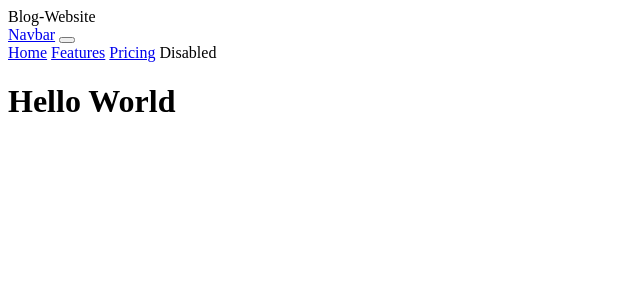
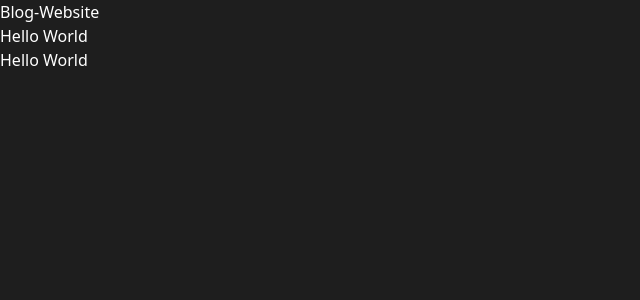
Before and after one commit to harshalpatil2809/Blog-Website, a Flask app: template templates/index.html in a window 1280 px wide. Shown: the top 300 px of the page, without its empty margins (0-640 px from the left). Run offline with Flask 3, Linux system fonts and the light colour scheme; the template is opened without the code that fills it, so the values that code supplies are empty; some libraries are stand-ins or nearby versions.

Commit message:
Creating layout

```diff
--- a/app.py
+++ b/app.py
@@ -31,4 +31,4 @@ def home():
 
 
 if __name__ == "__main__":
-    app.run(debug=True)
+    app.run(debug=True,host="0.0.0.0")
--- a/templates/base.html
+++ b/templates/base.html
@@ -3,27 +3,12 @@
 <head>
     <meta charset="UTF-8">
     <meta name="viewport" content="width=device-width, initial-scale=1.0">
+    <script src="https://cdn.tailwindcss.com"></script>
     {% block title %} <title>Blog-Site </title> {% endblock %}
 </head>
-<body>
+<body class="bg-[#1E1E1E] text-white">
 
-    <nav class="navbar navbar-expand-lg navbar-light bg-light">
-    <div class="container-fluid">
-        <a class="navbar-brand" href="#">Navbar</a>
-        <button class="navbar-toggler" type="button" data-bs-toggle="collapse" data-bs-target="#navbarNavAltMarkup" aria-controls="navbarNavAltMarkup" aria-expanded="false" aria-label="Toggle navigation">
-        <span class="navbar-toggler-icon"></span>
-        </button>
-        <div class="collapse navbar-collapse" id="navbarNavAltMarkup">
-        <div class="navbar-nav">
-            <a class="nav-link active" aria-current="page" href="#">Home</a>
-            <a class="nav-link" href="#">Features</a>
-            <a class="nav-link" href="#">Pricing</a>
-            <a class="nav-link disabled">Disabled</a>
-        </div>
-        </div>
-    </div>
-    </nav>
-
+    <p>Hello World</p>
     {% block content %}
 
     {% endblock %}
```
